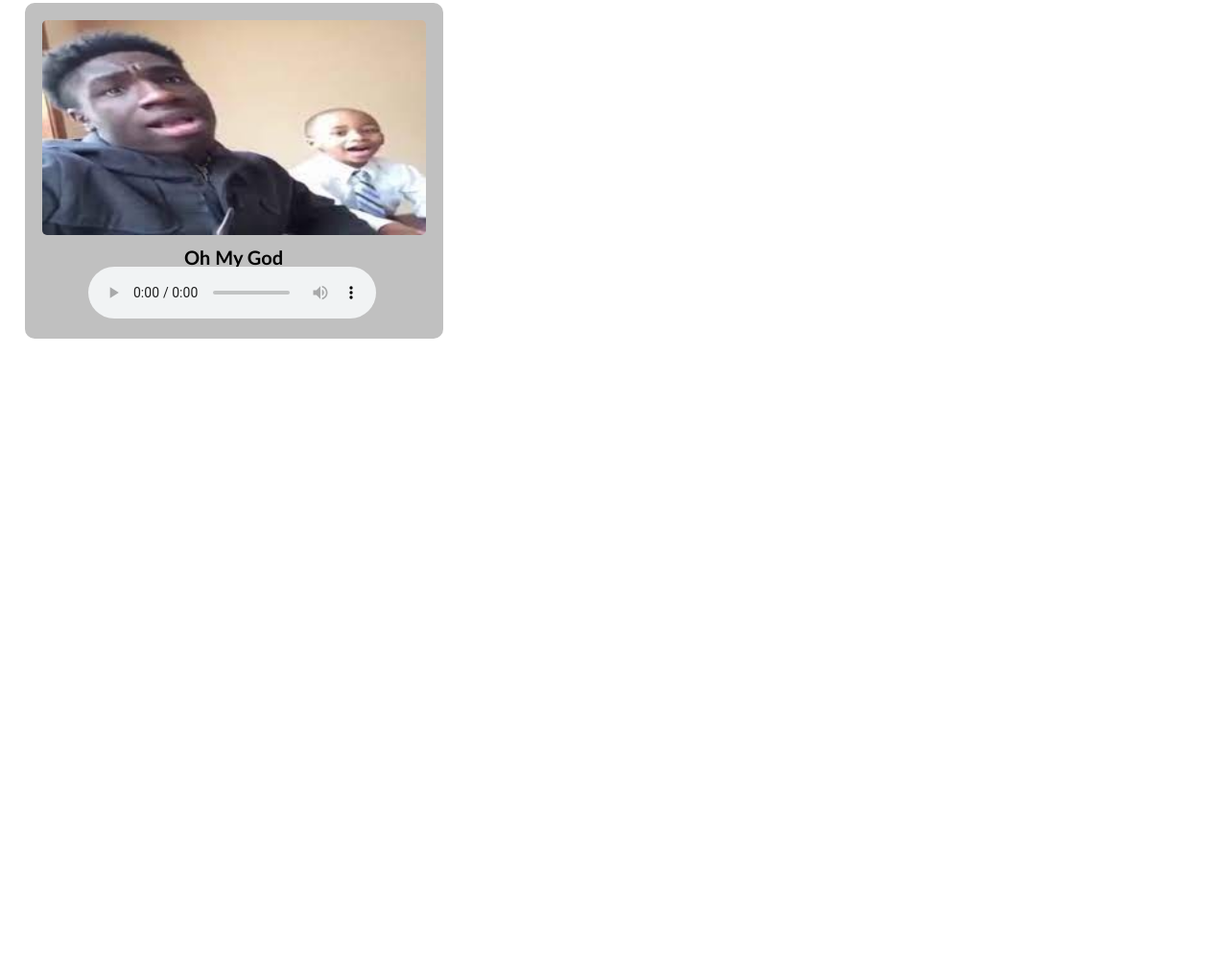
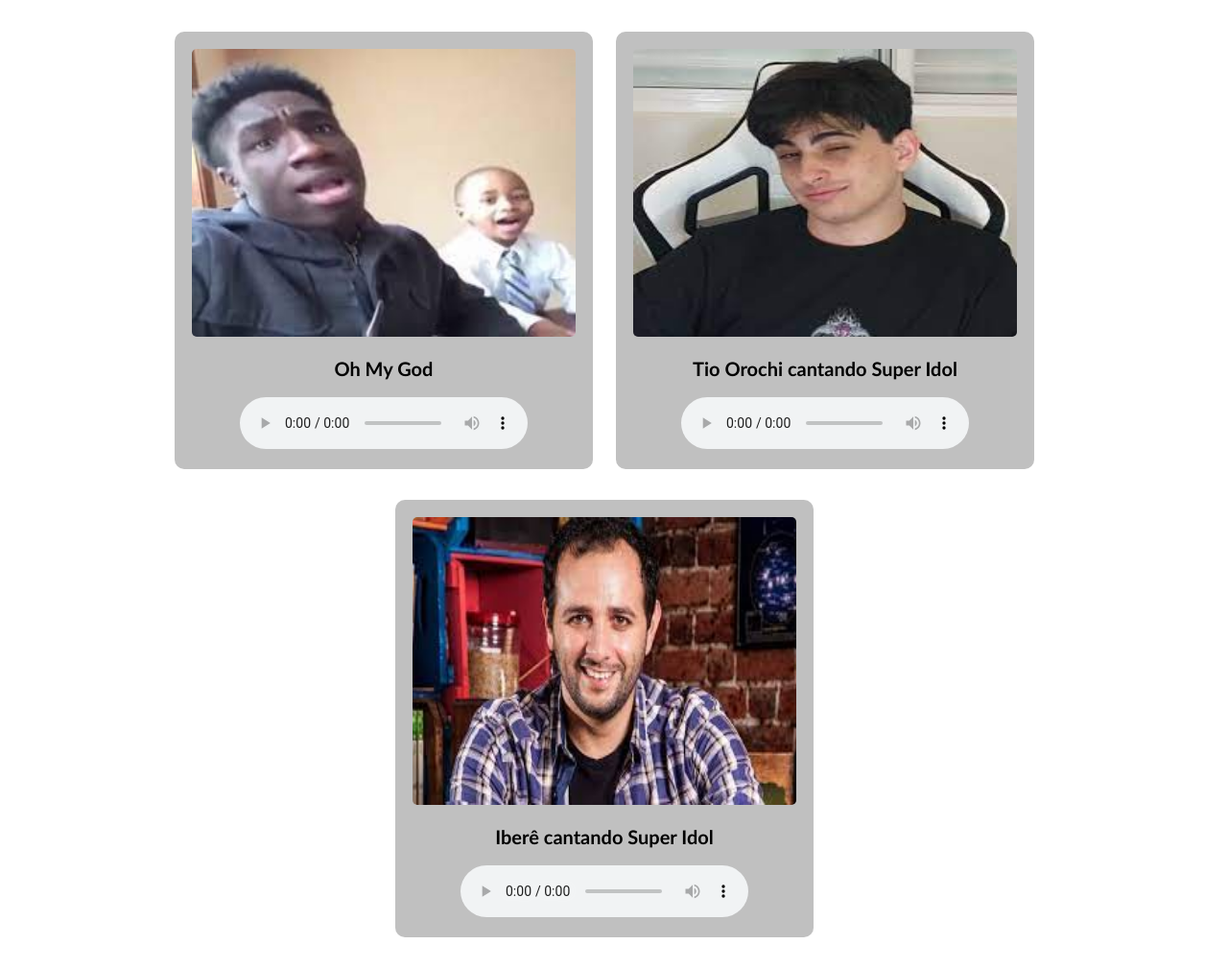
Before and after one commit to FellipeScheffer/my-memes, a plain HTML site: page home/index.html in a window 1280 px wide. Shown: the part 168-1177 px from the top of the page at 96% size. Before the commit the page ends 800 px from the top, so only its background shows below. Drawn offline with Linux system fonts and the light colour scheme.

Commit message:
adicionando Orochinho e Ibere na pagina

```diff
--- a/home/css/style.css
+++ b/home/css/style.css
@@ -37,10 +37,15 @@ header{
     font-family: Cambria;
 }
 
+.memes{
+    padding-top: 30px;
+    text-align: center;
+}
+
 .painel .meme {
     background: silver;
     display: inline-block;
-    margin: 0 16px 32px 0;
+    margin: 0 20px 32px 0;
     padding: 18px;
     border-radius: 10px;
     width: auto;
@@ -49,17 +54,18 @@ header{
 
 .imagem_meme{
     width: 400px;
+    height: 300px;
     border-radius: 5px;
 }
 
 .nome_meme{
     text-align: center;
-    padding-top: 10px;
+    padding-top: 20px;
     font-size: 20px;
     font-family:Calibri;
     font-weight: bold;
 }
 
 .controles_audio{
-    padding-left: 12%;
+    padding-top: 20px;
 }
--- a/home/index.html
+++ b/home/index.html
@@ -19,10 +19,29 @@
                     </div>
                     <ul class="memes"> <!--speakers-->
                         <li class="meme"> <!--speaker-->
-                            <figure class="speaker-portrait">
+                            <figure> <!--speaker-portrait-->
                                 <img class="imagem_meme" src="./img/oh_my_god.jfif" alt="Foto do meme">
                                 <figcaption class="nome_meme">Oh My God</figcaption>
                                 <audio controls class="controles_audio">
+                                    <source src="./audios/oh_my_god.mp3" type="audio/mpeg">
+                                </audio>
+                            </figure>
+                        </li>
+                        <li class="meme">
+                            <figure>
+                                <img class="imagem_meme" src="./img/tio_orochi.jfif" alt="Foto do meme">
+                                <figcaption class="nome_meme">Tio Orochi cantando Super Idol</figcaption>
+                                <audio controls class="controles_audio">
+                                    <source src="./audios/tio_orochi_cantando_super_idol.mp3" type="audio/mpeg">
+                                </audio>
+                            </figure>
+                        </li>
+                        <li class="meme">
+                            <figure>
+                                <img class="imagem_meme" src="./img/ibere_thenorio.jfif" alt="Foto do meme">
+                                <figcaption class="nome_meme">Iberê cantando Super Idol</figcaption>
+                                <audio controls class="controles_audio">
+                                    <source src="./audios/ibere_cantando.mp3" type="audio/mpeg">
                                 </audio>
                             </figure>
                         </li>
@@ -32,3 +51,15 @@
         </main>
     </body>
 </html>
+
+<!--
+<li class="meme">
+    <figure>
+        <img class="imagem_meme" src="./img/" alt="Foto do meme">
+        <figcaption class="nome_meme"></figcaption>
+        <audio controls class="controles_audio">
+            <source src="./audios/" type="audio/mpeg">
+        </audio>
+    </figure>
+</li>
+-->
```
Also changed, not shown: home/img/ibere_thenorio.jfif (added), home/img/imagem.jfif (deleted), home/img/tio_orochi.jfif (added), 4 other files.
